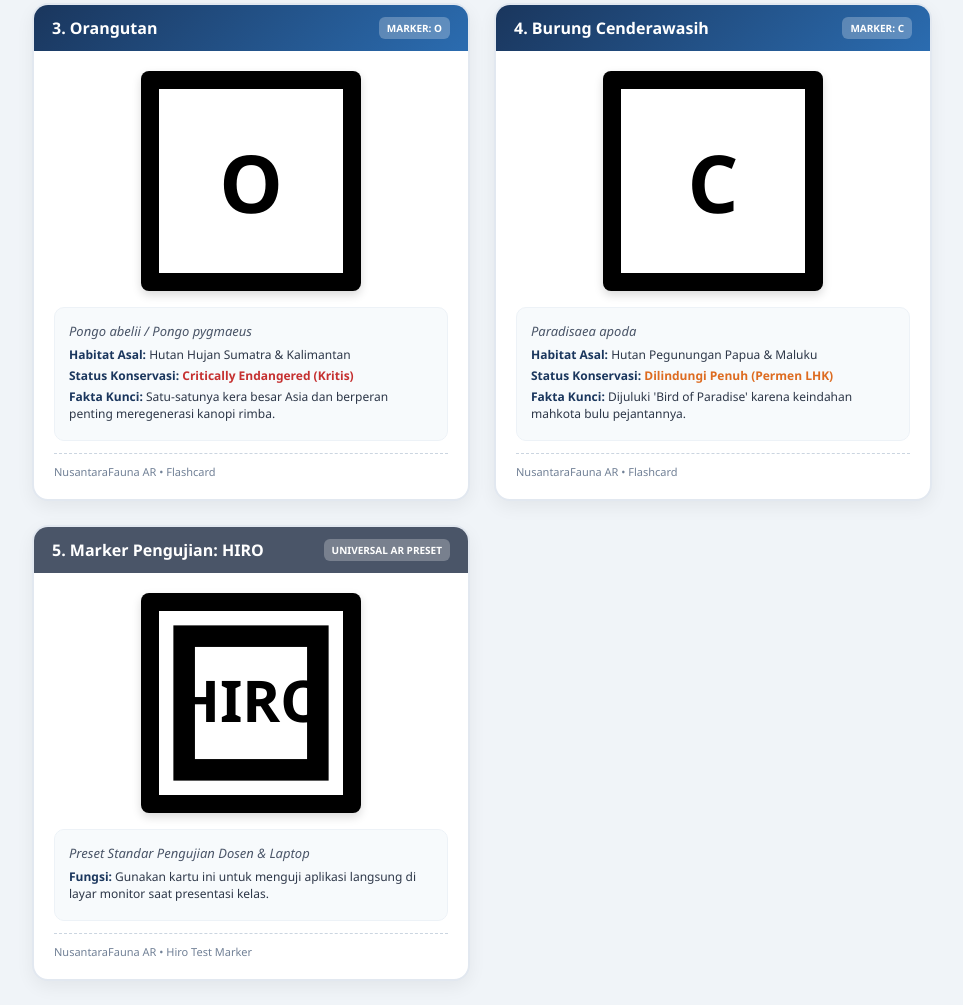
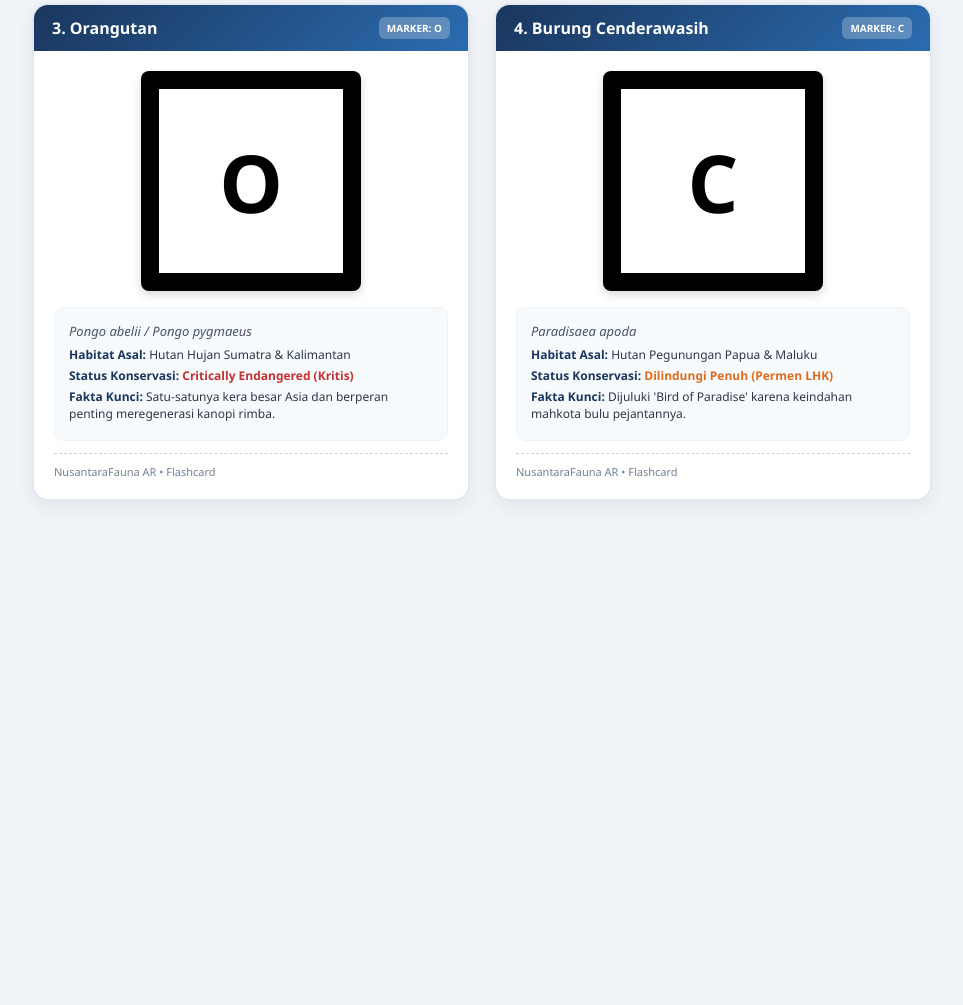
Before and after one commit to adityaarizki1/nusantarafauna-ar, a plain HTML site: page nusantarafauna-ar/cards.html in a window 1280 px wide. Shown: the part 699-1704 px from the top of the page, without its empty margins (158-1121 px from the left). After the commit the page ends 1224 px from the top, so only its background shows below. Drawn offline with Linux system fonts and the light colour scheme.

Commit message:
Add files via upload

```diff
--- a/nusantarafauna-ar/cards.html
+++ b/nusantarafauna-ar/cards.html
@@ -315,31 +315,6 @@
       </div>
     </div>
 
-    <!-- 5. KARTU PENGUJIAN UNIVERSAL: HIRO -->
-    <div class="flashcard">
-      <div class="card-header" style="background: #4a5568;">
-        <h2>5. Marker Pengujian: HIRO</h2>
-        <span class="card-badge">Universal AR Preset</span>
-      </div>
-      <div class="card-body">
-        <div class="marker-frame">
-          <!-- Official Hiro Shape -->
-          <svg viewBox="0 0 512 512" width="100%" height="100%">
-            <rect width="512" height="512" fill="white"/>
-            <rect x="70" y="70" width="372" height="372" fill="none" stroke="black" stroke-width="60"/>
-            <text x="256" y="310" font-size="160" font-weight="900" text-anchor="middle" fill="black" font-family="Arial, sans-serif">HIRO</text>
-          </svg>
-        </div>
-        <div class="card-details">
-          <div class="latin">Preset Standar Pengujian Dosen & Laptop</div>
-          <div class="row"><strong>Fungsi:</strong> Gunakan kartu ini untuk menguji aplikasi langsung di layar monitor saat presentasi kelas.</div>
-        </div>
-        <div class="card-footer">
-          <span>NusantaraFauna AR • Hiro Test Marker</span>
-        </div>
-      </div>
-    </div>
-
   </div>
 
 </body>
```
Also changed, not shown: nusantarafauna-ar/index.html (+0 -8 lines).
